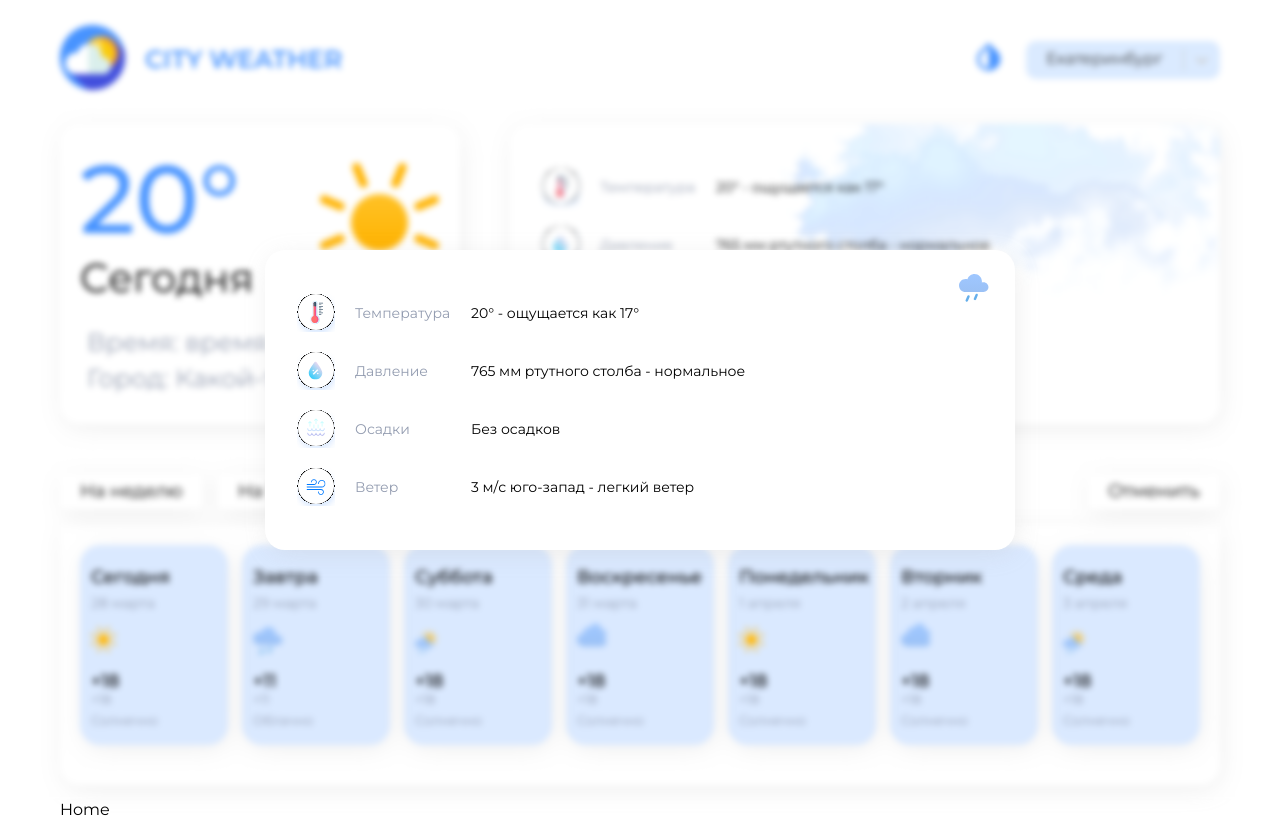
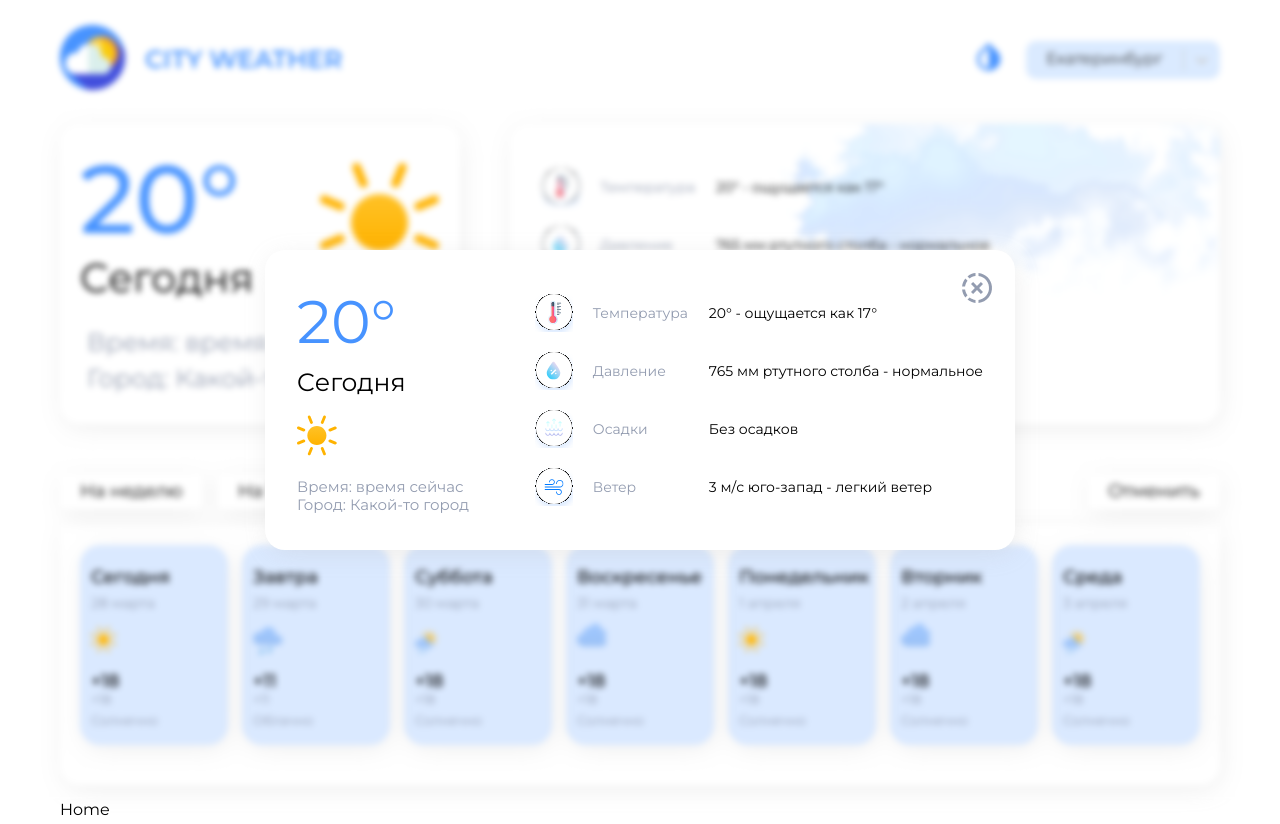
Before and after one commit to Romkalis/cityweather, a React (Vite) app: page / in a window 1280 px wide. Built offline with nearby package versions, Linux system fonts and the light colour scheme.

Commit message:
add pict block & styles in popup

```diff
--- a/src/assets/images/icons/global/GlobalSvgSelector.tsx
+++ b/src/assets/images/icons/global/GlobalSvgSelector.tsx
@@ -933,7 +933,10 @@ export const GlobalSvgSelector = ({ id }: Props) => {
           />
         </svg>
       );
-
+    case "close":
+        return (
+     <svg xmlns="http://www.w3.org/2000/svg" xmlnsXlink="http://www.w3.org/1999/xlink" version="1.1" id="mdi-progress-close" width="24" height="24" viewBox="0 0 24 24" fill="#939CB0"><path d="M13 2.03V4.05C17.39 4.59 20.5 8.58 19.96 12.97C19.5 16.61 16.64 19.5 13 19.93V21.93C18.5 21.38 22.5 16.5 21.95 11C21.5 6.25 17.73 2.5 13 2.03M11 2.06C9.05 2.25 7.19 3 5.67 4.26L7.1 5.74C8.22 4.84 9.57 4.26 11 4.06V2.06M4.26 5.67C3 7.19 2.25 9.04 2.05 11H4.05C4.24 9.58 4.8 8.23 5.69 7.1L4.26 5.67M2.06 13C2.26 14.96 3.03 16.81 4.27 18.33L5.69 16.9C4.81 15.77 4.24 14.42 4.06 13H2.06M7.1 18.37L5.67 19.74C7.18 21 9.04 21.79 11 22V20C9.58 19.82 8.23 19.25 7.1 18.37M14.59 8L12 10.59L9.41 8L8 9.41L10.59 12L8 14.59L9.41 16L12 13.41L14.59 16L16 14.59L13.41 12L16 9.41L14.59 8Z" /></svg>
+        );
     default:
       return null;
   }
--- a/src/pages/shared/Popup/Popup.module.scss
+++ b/src/pages/shared/Popup/Popup.module.scss
@@ -1,4 +1,5 @@
 @import '../../../styles/variables.scss';
+
  .popup__background {
     position: absolute;
     width: 100%;
@@ -26,6 +27,36 @@
 
 }
 
+//-------------------------- first block
+.this__day {
+    margin: 42px 32px;
+
+}
+.degrees {
+    font-size: 60px;
+    color: $text-color;
+    margin-bottom: 12px;
+}
+.today {
+    font-size: 25px;
+    color: $text-color-dark;
+    margin-bottom: 12px;
+}
+.weather__icon {
+    svg {
+    width: 53px;
+    height: 53px;
+    }
+    margin-bottom: 12px;
+}
+
+.bottom__text {
+    font-size: 15px;
+    color: $text-color-neutral;
+}
+
+//-------------------------- second block
+
 .this__day_info {
     display: flex;
     position: relative;
@@ -40,9 +71,10 @@
     box-sizing: border-box;
     list-style: none;
     row-gap: 20px;
-    z-index: 1;
     padding: 42px 32px;
 }
+
+//-------------------------- close button
 
 .close {
     position: absolute;
@@ -50,11 +82,14 @@
     right: 20px;
     cursor: pointer;
     svg {
+        width: 36px;
+        height: 36px;
         transition: 0.3s;
     }
     &:hover {
-        svg{
+        svg {
         transform: rotate(360deg);
+        fill: #000;
         }
     }
 }
--- a/src/pages/shared/Popup/Popup.tsx
+++ b/src/pages/shared/Popup/Popup.tsx
@@ -34,6 +34,19 @@ export const Popup = (props: Props) => {
   return (
     <div className={s.popup__background}>
       <section className={s.popup}>
+
+        <article className={s.this__day}>
+
+          <p className={s.degrees}> 20°</p>
+          <p className={s.today}>Cегодня</p>
+          <p className={s.weather__icon}>
+            <GlobalSvgSelector id="sunny" />
+          </p>
+          <p className={s.bottom__text}>Время: время сейчас</p>
+          <p className={s.bottom__text}>Город: Какой-то город</p>
+        </article>
+
+
         <div className={s.this__day_info}>
           <ul className={s.this__day_info_items}>
             {items.map((item: Item) => {
@@ -42,7 +55,7 @@ export const Popup = (props: Props) => {
           </ul>
         </div>
         <div className={s.close}>
-          <GlobalSvgSelector id={'rain'} />
+          <GlobalSvgSelector id={'close'} />
         </div>
       </section>
     </div>
```
